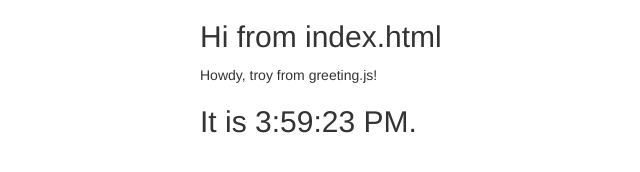
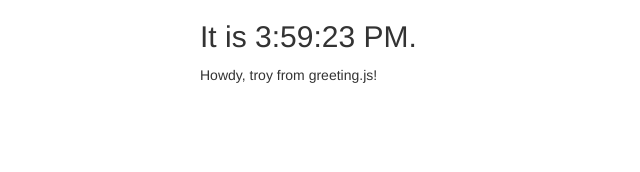
Before and after one commit to tkearney18/simple-react, a React app: page src/index.html in a window 1280 px wide. Shown: the whole page, without its empty margins (260-900 px from the left). Built offline with nearby package versions, Linux system fonts and the light colour scheme; files whose address does not match are found by name.

Commit message:
Updated the index layout

```diff
--- a/src/index.html
+++ b/src/index.html
@@ -4,11 +4,13 @@
             Counter Project
         </title>
         <link rel="stylesheet" href="https://maxcdn.bootstrapcdn.com/bootstrap/latest/css/bootstrap.min.css">
+        <link rel="stylesheet" href="css/styles.css">
     </head>
     <body class="container">
+        <div id="header">
+        </div>
         <div class="row">
-            <div id="notApp" class="col-sm-8 col-sm-push-4">
-                <h2>Hi from index.html</h2>
+            <div id="clock" class="col-sm-8 col-sm-push-4">
             </div>
         </div>
         <div class="row">
@@ -24,10 +26,6 @@
             <div id="greeting" class="col-sm-8 col-sm-push-4">
             </div>
         </div>
-        <div class="row">
-            <div id="clock" class="col-sm-8 col-sm-push-4">
-            </div>
-        </div>
         <script src="main.js"></script>
     </body>
 </html>
```
